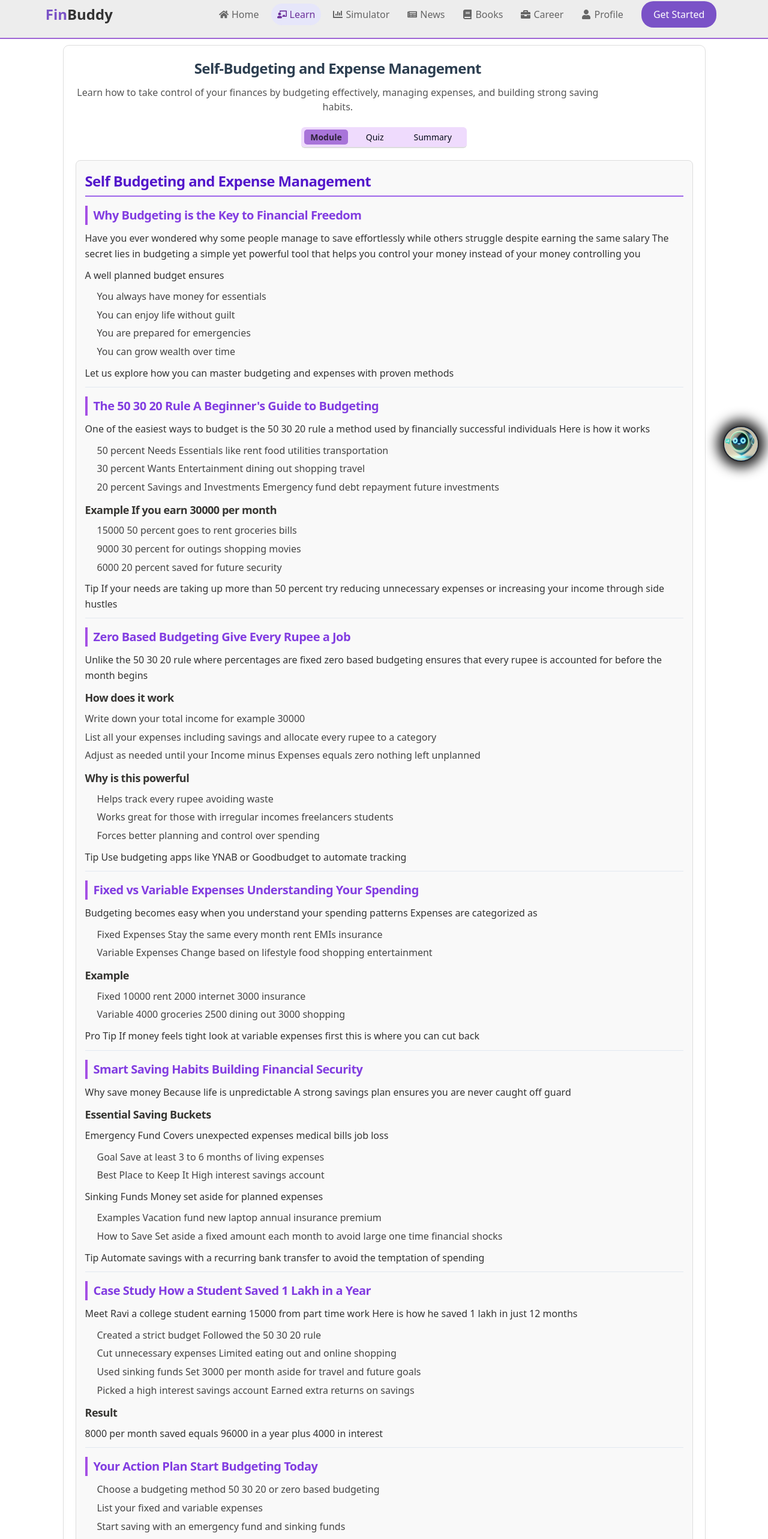
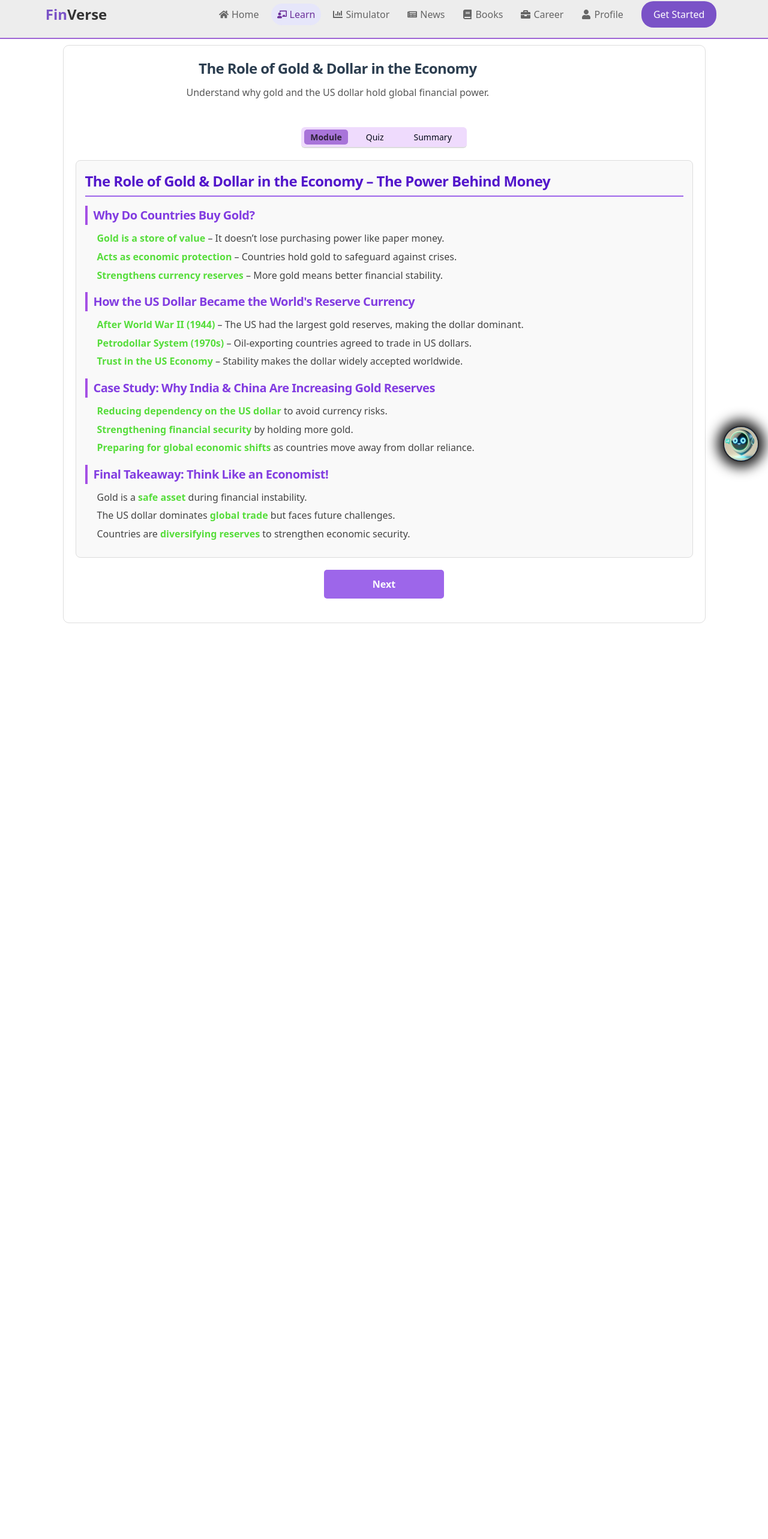
Before and after one commit to VengalaEshwar/project-finbuddy, a React (Vite) app in the folder client/: page /learn/moduleDetails in a window 1280 px wide. Shown: the part 15-2581 px from the top of the page at 60% size. After the commit the page ends 1054 px from the top, so only its background shows below. Built offline with nearby package versions, Linux system fonts and the light colour scheme.

Commit message:
It's a temp commit

```diff
--- a/client/src/components/Navbar/Navbar.jsx
+++ b/client/src/components/Navbar/Navbar.jsx
@@ -23,7 +23,7 @@ const Navbar = () => {
     <nav className="navbar">
       <div className="navbar-container">
         <div className="logo">
-          Fin<span className="bold">Buddy</span>
+          Fin<span className="bold">Verse</span>
         </div>
 
         <div className="menu-icon" onClick={toggleMenu}>
--- a/client/src/pages/Games/LevelCard.css
+++ b/client/src/pages/Games/LevelCard.css
@@ -38,10 +38,10 @@
 }
 
 .view-all-btn{
-    background-color: rgba(0, 255, 179, 0.548);
+    background-color: rgb(154, 112, 216);
     padding: 5px 10px;
     border-radius: 5px;
-    color: rgb(144, 89, 225);
+    color: white;
 }
 .finance-description {
     font-size: 14px;
--- a/client/src/pages/Games/ModuleDetails.jsx
+++ b/client/src/pages/Games/ModuleDetails.jsx
@@ -8,7 +8,7 @@ import ModuleQuiz from "./ModuleQuiz"; // Import Quiz Component
 
 const ModuleDetail = () => {
 
-    const module = moduleDetails;
+    const module = moduleDetails[0];
     const [activeTab, setActiveTab] = useState("module");
     const [quizCompleted, setQuizCompleted] = useState(false);
 
--- a/client/src/pages/Games/QuizData.js
+++ b/client/src/pages/Games/QuizData.js
@@ -23,7 +23,7 @@ export const level1 = [
         level: "Beginner",
         category: "Budgeting",
         importanceScore: 5,
-        lock: true,
+        lock: false,
     },
     {
         id: 3,
@@ -36,7 +36,7 @@ export const level1 = [
         level: "Beginner",
         category: "Banking",
         importanceScore: 4,
-        lock: true,
+        lock: false,
     },
     {
         id: 4,
@@ -49,7 +49,7 @@ export const level1 = [
         level: "Beginner",
         category: "Loans & Credit",
         importanceScore: 5,
-        lock: true,
+        lock: false,
     },
     {
         id: 5,
@@ -62,7 +62,7 @@ export const level1 = [
         level: "Beginner",
         category: "Macroeconomics",
         importanceScore: 4,
-        lock: true,
+        lock: false,
     },
     {
         id: 6,
@@ -75,7 +75,7 @@ export const level1 = [
         level: "Beginner",
         category: "Taxation",
         importanceScore: 5,
-        lock: true,
+        lock: false,
     },
     {
         id: 7,
@@ -88,7 +88,7 @@ export const level1 = [
         level: "Beginner",
         category: "Fraud Awareness",
         importanceScore: 5,
-        lock: true,
+        lock: false,
     },
     {
         id: 8,
@@ -101,7 +101,7 @@ export const level1 = [
         level: "Beginner",
         category: "Debt Management",
         importanceScore: 4,
-        lock: true,
+        lock: false,
     },
     {
         id: 9,
@@ -474,30 +474,30 @@ export const level1Quiz = [
         module: "Understanding Money & Personal Finance Basics",
         explanation: "Money is anything that is widely accepted as a medium of exchange."
     },
-    // {
-    //     question: "What does the 50/30/20 rule represent?",
-    //     options: [
-    //         "A rule for stock investment",
-    //         "A budgeting strategy",
-    //         "A tax-saving scheme",
-    //         "A loan repayment method"
-    //     ],
-    //     correct: 1,
-    //     module: "Self-Budgeting & Expense Management",
-    //     explanation: "The 50/30/20 rule suggests allocating income into needs (50%), wants (30%), and savings (20%)."
-    // },
-    // {
-    //     question: "Which type of bank is responsible for regulating other banks in a country?",
-    //     options: [
-    //         "Commercial Bank",
-    //         "Cooperative Bank",
-    //         "Central Bank",
-    //         "Digital Bank"
-    //     ],
-    //     correct: 2,
-    //     module: "Banks & Their Working",
-    //     explanation: "The Central Bank regulates other banks and controls monetary policy."
-    // },
+    {
+        question: "What does the 50/30/20 rule represent?",
+        options: [
+            "A rule for stock investment",
+            "A budgeting strategy",
+            "A tax-saving scheme",
+            "A loan repayment method"
+        ],
+        correct: 1,
+        module: "Self-Budgeting & Expense Management",
+        explanation: "The 50/30/20 rule suggests allocating income into needs (50%), wants (30%), and savings (20%)."
+    },
+    {
+        question: "Which type of bank is responsible for regulating other banks in a country?",
+        options: [
+            "Commercial Bank",
+            "Cooperative Bank",
+            "Central Bank",
+            "Digital Bank"
+        ],
+        correct: 2,
+        module: "Banks & Their Working",
+        explanation: "The Central Bank regulates other banks and controls monetary policy."
+    },
     // {
     //     question: "Which type of interest leads to exponential growth over time?",
     //     options: [
@@ -558,30 +558,30 @@ export const level1Quiz = [
     //     module: "Loans & Money Lending: Good vs. Bad Debt",
     //     explanation: "Education loans are considered 'Good Debt' as they help in increasing earning potential."
     // },
-    {
-        question: "Why do countries buy gold?",
-        options: [
-            "To create more currency",
-            "For investment purposes",
-            "To increase their economic stability",
-            "To reduce inflation"
-        ],
-        correct: 2,
-        module: "Role of Gold & Dollar in Economy",
-        explanation: "Countries buy gold to increase their economic stability and strengthen their financial reserves."
-    },
-    {
-        question: "What was the key to a middle-class investor's financial success?",
-        options: [
-            "Winning the lottery",
-            "Smart investments and disciplined savings",
-            "High-paying job",
-            "Taking multiple loans"
-        ],
-        correct: 1,
-        module: "Case Study on a Successful Middle-Class Investor",
-        explanation: "Smart investments and disciplined savings are key factors in long-term financial success."
-    }
+    // {
+    //     question: "Why do countries buy gold?",
+    //     options: [
+    //         "To create more currency",
+    //         "For investment purposes",
+    //         "To increase their economic stability",
+    //         "To reduce inflation"
+    //     ],
+    //     correct: 2,
+    //     module: "Role of Gold & Dollar in Economy",
+    //     explanation: "Countries buy gold to increase their economic stability and strengthen their financial reserves."
+    // },
+    // {
+    //     question: "What was the key to a middle-class investor's financial success?",
+    //     options: [
+    //         "Winning the lottery",
+    //         "Smart investments and disciplined savings",
+    //         "High-paying job",
+    //         "Taking multiple loans"
+    //     ],
+    //     correct: 1,
+    //     module: "Case Study on a Successful Middle-Class Investor",
+    //     explanation: "Smart investments and disciplined savings are key factors in long-term financial success."
+    // }
 
 ];
 
@@ -862,134 +862,33 @@ export const  moduleQuizData = {
 
 
 
-export const moduleDetails = {
-    title: "Self-Budgeting and Expense Management",
-    description: "Learn how to take control of your finances by budgeting effectively, managing expenses, and building strong saving habits.",
-    content: `
-# Self Budgeting and Expense Management
-
-## Why Budgeting is the Key to Financial Freedom
-
-Have you ever wondered why some people manage to save effortlessly while others struggle despite earning the same salary The secret lies in budgeting a simple yet powerful tool that helps you control your money instead of your money controlling you
-
-A well planned budget ensures
-
-- You always have money for essentials
-- You can enjoy life without guilt
-- You are prepared for emergencies
-- You can grow wealth over time
-
-Let us explore how you can master budgeting and expenses with proven methods
-
----
-
-## The 50 30 20 Rule A Beginner's Guide to Budgeting
-
-One of the easiest ways to budget is the 50 30 20 rule a method used by financially successful individuals Here is how it works
-
-- 50 percent Needs Essentials like rent food utilities transportation
-- 30 percent Wants Entertainment dining out shopping travel
-- 20 percent Savings and Investments Emergency fund debt repayment future investments
-
-### Example If you earn 30000 per month
-
-- 15000 50 percent goes to rent groceries bills
-- 9000 30 percent for outings shopping movies
-- 6000 20 percent saved for future security
-
-Tip If your needs are taking up more than 50 percent try reducing unnecessary expenses or increasing your income through side hustles
-
----
-
-## Zero Based Budgeting Give Every Rupee a Job
-
-Unlike the 50 30 20 rule where percentages are fixed zero based budgeting ensures that every rupee is accounted for before the month begins
-
-### How does it work
-
-1. Write down your total income for example 30000
-2. List all your expenses including savings and allocate every rupee to a category
-3. Adjust as needed until your Income minus Expenses equals zero nothing left unplanned
-
-### Why is this powerful
-
-- Helps track every rupee avoiding waste
-- Works great for those with irregular incomes freelancers students
-- Forces better planning and control over spending
-
-Tip Use budgeting apps like YNAB or Goodbudget to automate tracking
-
----
-
-## Fixed vs Variable Expenses Understanding Your Spending
-
-Budgeting becomes easy when you understand your spending patterns Expenses are categorized as
-
-- Fixed Expenses Stay the same every month rent EMIs insurance
-- Variable Expenses Change based on lifestyle food shopping entertainment
-
-### Example
-
-- Fixed 10000 rent 2000 internet 3000 insurance
-- Variable 4000 groceries 2500 dining out 3000 shopping
-
-Pro Tip If money feels tight look at variable expenses first this is where you can cut back
-
----
-
-## Smart Saving Habits Building Financial Security
-
-Why save money Because life is unpredictable A strong savings plan ensures you are never caught off guard
-
-### Essential Saving Buckets
-
-1. Emergency Fund Covers unexpected expenses medical bills job loss
-
-   - Goal Save at least 3 to 6 months of living expenses
-   - Best Place to Keep It High interest savings account
-
-2. Sinking Funds Money set aside for planned expenses
-
-   - Examples Vacation fund new laptop annual insurance premium
-   - How to Save Set aside a fixed amount each month to avoid large one time financial shocks
-
-Tip Automate savings with a recurring bank transfer to avoid the temptation of spending
-
----
-
-## Case Study How a Student Saved 1 Lakh in a Year
-
-Meet Ravi a college student earning 15000 from part time work Here is how he saved 1 lakh in just 12 months
-
-- Created a strict budget Followed the 50 30 20 rule
-- Cut unnecessary expenses Limited eating out and online shopping
-- Used sinking funds Set 3000 per month aside for travel and future goals
-- Picked a high interest savings account Earned extra returns on savings
-
-### Result
-
-8000 per month saved equals 96000 in a year plus 4000 in interest
-
----
-
-## Your Action Plan Start Budgeting Today
-
-- Choose a budgeting method 50 30 20 or zero based budgeting
-- List your fixed and variable expenses
-- Start saving with an emergency fund and sinking funds
-- Track expenses using an app or simple spreadsheet
-
-Remember Every rupee saved today is a step toward financial freedom tomorrow
-`,
-    summary: `
-# Summary Self Budgeting and Expense Management
-
-## Mastering Budgeting and Smart Spending
-
-- 50 30 20 Rule 50 percent Needs 30 percent Wants 20 percent Savings
-- Zero Based Budgeting Every rupee is assigned a purpose
-- Fixed vs Variable Expenses Rent is fixed shopping is variable
-- Smart Saving Habits Emergency Fund and Sinking Funds
-- Case Study A student saved 1 lakh in a year by budgeting wisely
-`
-};
+export const moduleDetails =[
+    {
+      "title": "The Role of Gold & Dollar in the Economy",
+      "description": "Understand why gold and the US dollar hold global financial power.",
+      "content": "# The Role of Gold & Dollar in the Economy – The Power Behind Money\n\n## Why Do Countries Buy Gold?\n\n- **Gold is a store of value** – It doesn’t lose purchasing power like paper money.\n- **Acts as economic protection** – Countries hold gold to safeguard against crises.\n- **Strengthens currency reserves** – More gold means better financial stability.\n\n## How the US Dollar Became the World's Reserve Currency\n\n- **After World War II (1944)** – The US had the largest gold reserves, making the dollar dominant.\n- **Petrodollar System (1970s)** – Oil-exporting countries agreed to trade in US dollars.\n- **Trust in the US Economy** – Stability makes the dollar widely accepted worldwide.\n\n## Case Study: Why India & China Are Increasing Gold Reserves\n\n- **Reducing dependency on the US dollar** to avoid currency risks.\n- **Strengthening financial security** by holding more gold.\n- **Preparing for global economic shifts** as countries move away from dollar reliance.\n\n## Final Takeaway: Think Like an Economist!\n\n- Gold is a **safe asset** during financial instability.\n- The US dollar dominates **global trade** but faces future challenges.\n- Countries are **diversifying reserves** to strengthen economic security.\n",
+      "summary": "### Summary: Gold & the Dollar – The Hidden Powers of the Economy\n\n✔ **Gold as a Safe Asset** – Protects against inflation & economic instability.\n✔ **The US Dollar Dominance** – Used in most global trade transactions.\n✔ **India & China’s Strategy** – Increasing gold reserves for financial security.\n✔ **Future Predictions** – Shift away from dollar dependence may reshape finance.\n",
+      "difficulty": "Medium"
+    },
+    {
+      "title": "Case Study: A Middle-Class Investor’s Financial Freedom",
+      "description": "Learn how one investor built wealth with smart strategies.",
+      "content": "# Case Study: How a Middle-Class Investor Achieved Financial Freedom\n\n## The Power of Early Investing\n\n- **Started with ₹5,000 per month** in mutual funds & stocks.\n- Focused on **long-term growth** rather than quick profits.\n- Used **Systematic Investment Plan (SIP)** to invest consistently.\n\n## Controlling Expenses & Avoiding Debt\n\n- Followed the **50/30/20 rule**:\n  - **50% Needs** – Rent, food, bills.\n  - **30% Wants** – Travel, entertainment.\n  - **20% Investments** – Stocks, real estate, gold.\n- Avoided **credit card debt & unnecessary EMIs**.\n\n## Smart Investment Strategy – Making Money Work for Him\n\n- **60% in stocks & mutual funds** – Invested in blue-chip companies.\n- **20% in real estate** – Bought rental property for passive income.\n- **20% in gold & fixed deposits** – For stability & emergency funds.\n\n## Final Takeaway: Follow the Formula for Wealth!\n\n- Start investing **early** – Time is the most powerful tool.\n- Diversify investments – Mix of **stocks, real estate, and gold**.\n- Avoid **debt traps** – Pay off credit cards and unnecessary loans.\n",
+      "summary": "### Summary: Lessons from a Successful Middle-Class Investor\n\n✔ **Invest Early** – Even small investments grow big over time.\n✔ **Budget Wisely** – Follow the 50/30/20 rule to manage finances.\n✔ **Diversify Investments** – Stocks, real estate, and gold for balance.\n✔ **Avoid Debt Traps** – Don’t spend on unnecessary EMIs or loans.\n✔ **Stay Patient** – Long-term investments yield the best results.\n",
+      "difficulty": "Easy"
+    },
+    {
+      "title": "Stock Market Basics & Investing Strategies",
+      "description": "Learn how the stock market works and how to invest smartly.",
+      "content": "# Stock Market Basics & Investing Strategies\n\n## What is the Stock Market?\n\n- A place where **companies sell shares** to raise money.\n- Investors buy shares to **own a piece of a company** and earn profits.\n\n## Types of Stocks\n\n- **Blue-Chip Stocks** – Large, stable companies (e.g., TCS, HDFC).\n- **Mid-Cap & Small-Cap Stocks** – Higher growth potential but riskier.\n- **Dividend Stocks** – Pay regular earnings to shareholders.\n\n## Investing vs. Trading\n\n- **Investing:** Holding stocks long-term for steady returns.\n- **Trading:** Buying & selling frequently for quick profits.\n\n## Common Investment Strategies\n\n- **SIP (Systematic Investment Plan)** – Invest small amounts regularly.\n- **Index Funds** – Low-risk investment tracking market performance.\n- **Value Investing** – Buying undervalued stocks and holding long-term.\n\n## Final Takeaway: Be a Smart Investor!\n\n- Research before buying stocks – **Understand company fundamentals**.\n- Start with low-risk investments like **index funds & SIPs**.\n- Avoid emotional decisions – **Stick to a strategy** and invest consistently.\n",
+      "summary": "### Summary: Stock Market & Smart Investing\n\n✔ **Stock Market Basics** – Companies sell shares, and investors buy ownership.\n✔ **Types of Stocks** – Blue-chip, mid-cap, small-cap, and dividend stocks.\n✔ **Investing vs. Trading** – Long-term investing vs. short-term trading.\n✔ **Investment Strategies** – SIPs, index funds, and value investing.\n✔ **Golden Rule** – Research before investing and stay consistent.\n",
+      "difficulty": "Medium"
+    },
+    {
+      "title": "Cryptocurrency & Blockchain Fundamentals",
+      "description": "Understand how cryptocurrencies work and their future potential.",
+      "content": "# Cryptocurrency & Blockchain Fundamentals\n\n## What is Cryptocurrency?\n\n- **Digital money** that operates without a central authority.\n- Uses **blockchain technology** to record transactions securely.\n\n## How Blockchain Works\n\n- A **decentralized ledger** that stores transaction records.\n- Data is **secure, transparent, and tamper-proof**.\n\n## Popular Cryptocurrencies\n\n- **Bitcoin (BTC)** – The first and most well-known cryptocurrency.\n- **Ethereum (ETH)** – Supports smart contracts and decentralized apps.\n- **Stablecoins** – Digital currencies pegged to real assets (e.g., USDT).\n\n## Benefits & Risks of Crypto\n\n- **Pros:**\n  - Secure and decentralized transactions.\n  - Low transaction fees for international payments.\n  - Potential for high returns.\n- **Cons:**\n  - Highly volatile market.\n  - Regulatory uncertainty.\n  - Risk of hacking & fraud.\n\n## Final Takeaway: Crypto is the Future, But Be Cautious\n\n- Research before investing – Crypto is **high-risk, high-reward**.\n- Secure your assets with **cold wallets** and strong passwords.\n- Keep track of government regulations and market trends.\n",
+      "summary": "### Summary: Understanding Cryptocurrency & Blockchain\n\n✔ **Cryptocurrency Basics** – Digital money without central control.\n✔ **How Blockchain Works** – Decentralized, secure transaction system.\n✔ **Popular Cryptos** – Bitcoin, Ethereum, and stablecoins.\n✔ **Pros & Cons** – High return potential but also volatile.\n✔ **Investment Tips** – Secure wallets, research, and track regulations.\n",
+      "difficulty": "Hard"
+    }
+  ]
--- a/client/src/pages/Profile/UserDetailsCard.jsx
+++ b/client/src/pages/Profile/UserDetailsCard.jsx
@@ -3,8 +3,8 @@ import "./UserDetailsCard.css";
 import { FaUser } from 'react-icons/fa';
 
 const userData = {
-    name: "John Doe",
-    role: "Financial Explorer",
+    name: "Vengala Eshwar",
+    role: "Student",
     financialKnowledge: 60,
     lessons: 12,
     badges: 5,
--- a/client/src/pages/Simulators/Simulators.jsx
+++ b/client/src/pages/Simulators/Simulators.jsx
@@ -29,8 +29,8 @@ const Simulators = () => {
   // cover: "bg-gradient-to-r from-indigo-500 to-purple-600"
 },
 {
-  title: "Investment & Saving Simulator",
-  description: "See how your money grows over time through savings and investments with compounding.",
+  title: "Self Budgeting",
+  description: "User can plan his savings and expenses, get monthly statistics and suggestions.  ",
   imageURL: "/images/investment.jpg",
   path: "savings"
 }
```
Also changed, not shown: 2 other files (tests, documents, lock files or other folders).
